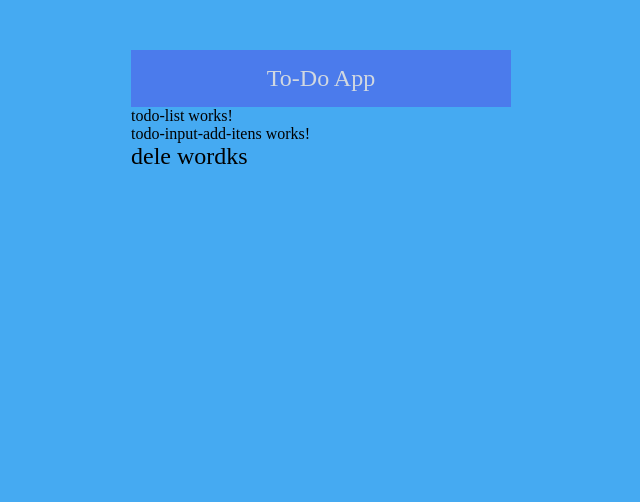
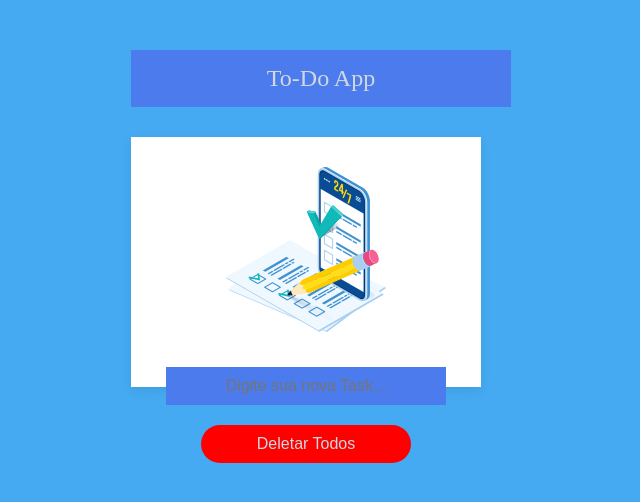
Before and after one commit to pgabrieldeveloper/to-do-Angular, an Angular app: page / in a window 1280 px wide. Shown: the top 502 px of the page, without its empty margins (334-974 px from the left). Built offline with nearby package versions, Linux system fonts and the light colour scheme.

Commit message:
feat adicionando estilo criando insercao e delecao de tarefaz

```diff
--- /dev/null
+++ b/src/app/modules/home/components/model/TaskList.ts
@@ -0,0 +1,4 @@
+export interface TaskList {
+    task:string,
+    checked:boolean
+}
--- a/src/app/modules/home/components/todo-button-delete-all/todo-button-delete-all.component.css
+++ b/src/app/modules/home/components/todo-button-delete-all/todo-button-delete-all.component.css
@@ -0,0 +1,16 @@
+:host {
+    display: flex;
+     align-items: center;
+     justify-content: center;
+    margin-top:20px;
+}
+
+:host > button {
+    border: none;
+    border-radius: 50px;
+    background: red;
+    font-size: 16px;
+    color: #d1d8e0;
+    width: 60%;
+    padding: 10px;
+}
--- a/src/app/modules/home/components/todo-button-delete-all/todo-button-delete-all.component.html
+++ b/src/app/modules/home/components/todo-button-delete-all/todo-button-delete-all.component.html
@@ -1 +1 @@
-<h1>dele wordks</h1>
+<button>Deletar Todos</button>
--- a/src/app/modules/home/components/todo-input-add-itens/todo-input-add-itens.component.css
+++ b/src/app/modules/home/components/todo-input-add-itens/todo-input-add-itens.component.css
@@ -0,0 +1,17 @@
+:host {
+    display: flex;
+     justify-content: center;
+    margin-top: -20px;
+
+   }
+
+   :host > input{
+    width: 80%;
+    border: none;
+    background: #4b7bec;
+    font-size: 16px;
+    color:#d1d8e0;
+    text-align: center;
+    padding: 10px;
+    box-sizing: border-box;
+   }
--- a/src/app/modules/home/components/todo-input-add-itens/todo-input-add-itens.component.html
+++ b/src/app/modules/home/components/todo-input-add-itens/todo-input-add-itens.component.html
@@ -1 +1 @@
-<p>todo-input-add-itens works!</p>
+<input type="text" [(ngModel)]="task" placeholder="Digite sua nova Task..." (keyup.enter)="submmitEventTask()">
--- a/src/app/modules/home/components/todo-input-add-itens/todo-input-add-itens.component.ts
+++ b/src/app/modules/home/components/todo-input-add-itens/todo-input-add-itens.component.ts
@@ -1,4 +1,4 @@
-import { Component, OnInit } from '@angular/core';
+import { Component, EventEmitter, OnInit, Output } from '@angular/core';
 
 @Component({
   selector: 'app-todo-input-add-itens',
@@ -7,9 +7,21 @@ import { Component, OnInit } from '@angular/core';
 })
 export class TodoInputAddItensComponent implements OnInit {
 
+  @Output()
+  public eventEmmitTask = new EventEmitter();
+
+  public task: string = ""
+
   constructor() { }
 
   ngOnInit(): void {
   }
 
+  public submmitEventTask(){
+    this.task = this.task.trim();
+    if(this.task){
+      this.eventEmmitTask.emit(this.task);
+    }
+  }
+
 }
--- a/src/app/modules/home/components/todo-list/todo-list.component.css
+++ b/src/app/modules/home/components/todo-list/todo-list.component.css
@@ -0,0 +1,48 @@
+section {
+    width: 100%;
+    min-height: 250px;
+    margin-top: 30px;
+    background-color: #FFF;
+
+}
+
+.noTask {
+    background-image: url("../../../../../assets/img/bg-task.png");
+    background-repeat: no-repeat;
+    background-position: center 30px;
+    box-shadow: 0px 4px 10px rgba(0, 0, 0, 0.08);
+}
+
+ul {
+    padding: 20px;
+}
+
+ul > li {
+    display: flex;
+    justify-content: space-between;
+    align-items: center;
+    margin-bottom: 10px;
+}
+
+ul > li > .checkbox {
+    width: 5%;
+}
+
+
+ul > li > .text {
+    width: 80%;
+    padding: 5px 10px;
+    border: none;
+    font-size: 16px;
+    color:#d1d8e0 ;
+}
+
+ul > li > button {
+    width: 5%;
+    background: none;
+    border: none;
+}
+
+.marcado {
+    text-decoration: line-through;
+}
--- a/src/app/modules/home/components/todo-list/todo-list.component.html
+++ b/src/app/modules/home/components/todo-list/todo-list.component.html
@@ -1,3 +1,13 @@
-<p>todo-list works!</p>
-<app-todo-input-add-itens></app-todo-input-add-itens>
-<app-todo-button-delete-all></app-todo-button-delete-all>
+<section [ngClass]="{'noTask': taskList.length == 0}">
+    <ul>
+        <li *ngFor="let item of taskList; let i = index">
+            <input type="checkbox" class="checkbox" [(ngModel)]="item.checked">
+            <input type="text" class="text" [(ngModel)]="item.task">
+            <button class="button" (click)="deleteById(i)">
+                <img src="assets/icons/icon-trash.svg" alt="icone-lixeira">
+            </button>
+        </li>
+    </ul>
+</section>
+<app-todo-input-add-itens (eventEmmitTask)="setTask($event)"></app-todo-input-add-itens>
+<app-todo-button-delete-all (click)="deleteAll()" ></app-todo-button-delete-all>
--- a/src/app/modules/home/components/todo-list/todo-list.component.ts
+++ b/src/app/modules/home/components/todo-list/todo-list.component.ts
@@ -1,4 +1,5 @@
 import { Component, OnInit } from '@angular/core';
+import { TaskList } from '../model/TaskList';
 
 @Component({
   selector: 'app-todo-list',
@@ -7,9 +8,28 @@ import { Component, OnInit } from '@angular/core';
 })
 export class TodoListComponent implements OnInit {
 
+
+  public taskList: Array<TaskList> = [
+
+  ];
+
   constructor() { }
 
   ngOnInit(): void {
   }
+  public setTask(event:string){
+
+    this.taskList.push({task:event,checked:false})
+  }
+  public deleteById(index: number) {
+    this.taskList.splice(index,1);
+  }
+  public deleteAll(){
+    const confirm = window.confirm("Deseja realmente apagar tudo ?");
+    if(confirm){
+      this.taskList = [];
+
+    }
+  }
 
 }
--- a/src/app/modules/home/home.module.ts
+++ b/src/app/modules/home/home.module.ts
@@ -7,6 +7,7 @@ import { TodoInputAddItensComponent } from './components/todo-input-add-itens/to
 import { TodoListComponent } from './components/todo-list/todo-list.component';
 //pages
 import { HomeComponent } from './pages/home/home.component';
+import { FormsModule } from '@angular/forms';
 
 
 
@@ -19,7 +20,8 @@ import { HomeComponent } from './pages/home/home.component';
     HomeComponent
   ],
   imports: [
-    CommonModule
+    CommonModule,
+    FormsModule
   ]
 })
 export class HomeModule { }
--- a/src/styles.css
+++ b/src/styles.css
@@ -13,3 +13,7 @@ body{
     width: 350px;
     margin: 50px auto;
 }
+
+textarea:focus,Ïinput:focus, button{
+    outline: none;
+   }
```
